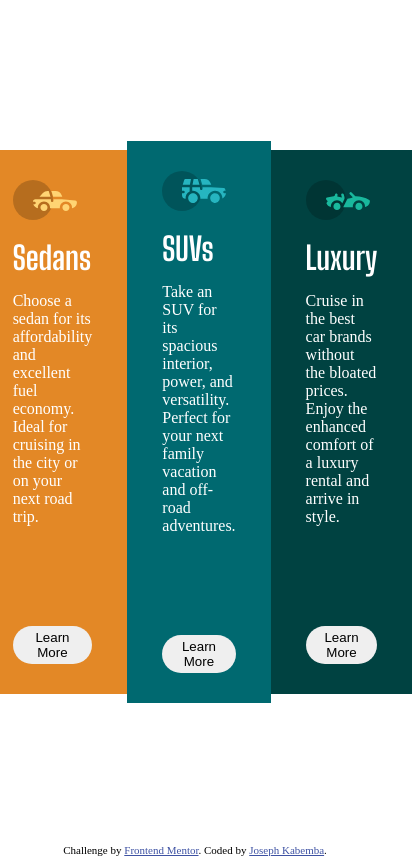
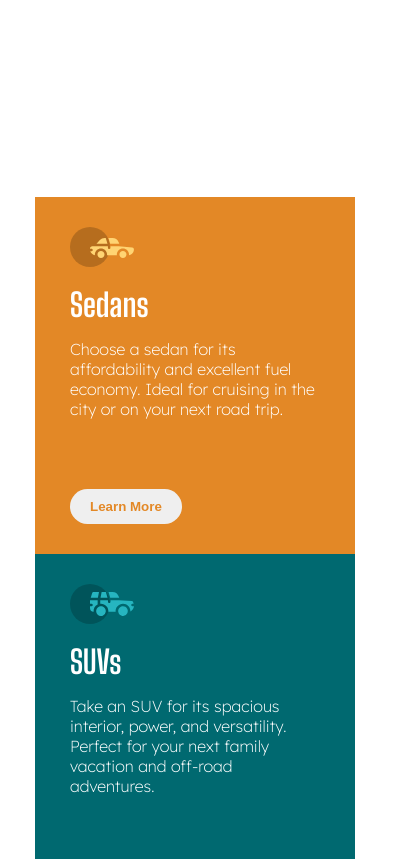
Before and after one commit to josephmadras/3-column-preview-card-component, a plain HTML site: page index.html in a window 390 px wide. Shown: the top 859 px of the page, 412 px wide, since content can reach past the window. Drawn offline with Linux system fonts and the light colour scheme.

Commit message:
style: handle responsiveness

```diff
--- a/index.html
+++ b/index.html
@@ -11,66 +11,8 @@
       sizes="32x32"
       href="./images/favicon-32x32.png"
     />
-
+    <link rel="stylesheet" href="./style.css" />
     <title>Frontend Mentor | 3-column preview card component</title>
-
-    <!-- Feel free to remove these styles or customise in your own stylesheet 👍 -->
-    <style>
-      @import url("https://fonts.googleapis.com/css2?family=Big+Shoulders+Display:wght@700&display=swap");
-      * {
-        margin: 0;
-        padding: 0;
-        box-sizing: border-box;
-      }
-      /* body {
-        font-size: 15px;
-      } */
-      .attribution {
-        font-size: 11px;
-        text-align: center;
-      }
-      .attribution a {
-        color: hsl(228, 45%, 44%);
-      }
-
-      h1 {
-        margin: 15px 0;
-        font-family: "Big Shoulders Display", cursive;
-      }
-      .card-container {
-        height: 100vh;
-        width: 100vw;
-        display: flex;
-        align-items: center;
-        justify-content: center;
-        color: #fff;
-      }
-
-      .card-container > .card {
-        width: 250px;
-        padding: 30px 35px;
-      }
-
-      .card > .btn {
-        border: none;
-        padding: 5% 10%;
-        border-radius: 20px;
-      }
-
-      .card-1 {
-        background-color: hsl(31, 77%, 52%);
-      }
-      .card-2 {
-        background-color: hsl(184, 100%, 22%);
-      }
-      .card-3 {
-        background-color: hsl(179, 100%, 13%);
-      }
-
-      .card-container p {
-        margin-bottom: 100px;
-      }
-    </style>
   </head>
   <body>
     <div class="card-container">
@@ -104,11 +46,11 @@
       </div>
     </div>
 
-    <div class="attribution">
+    <!-- <div class="attribution">
       Challenge by
       <a href="https://www.frontendmentor.io?ref=challenge" target="_blank"
         >Frontend Mentor</a
       >. Coded by <a href="#">Joseph Kabemba</a>.
-    </div>
+    </div> -->
   </body>
 </html>
--- /dev/null
+++ b/style.css
@@ -0,0 +1,98 @@
+@import url("https://fonts.googleapis.com/css2?family=Big+Shoulders+Display:wght@700&family=Lexend+Deca:wght@100;200&display=swap");
+
+* {
+  margin: 0;
+  padding: 0;
+  box-sizing: border-box;
+}
+
+body {
+  height: 100vh;
+  width: 100vw;
+  display: flex;
+  align-items: center;
+  justify-content: center;
+  color: #fff;
+}
+
+.card-container {
+  display: flex;
+  align-items: center;
+  justify-content: center;
+  flex-direction: row;
+  border-radius: 10px;
+  overflow: hidden;
+}
+
+.card-container > .card {
+  width: 250px;
+  padding: 30px 35px;
+}
+
+.card-container h1 {
+  margin: 15px 0;
+  font-family: "Big Shoulders Display", cursive;
+}
+
+.card > .btn {
+  border: none;
+  padding: 10px 20px;
+  border-radius: 20px;
+  margin-top: 70px;
+  font-weight: 700;
+}
+
+.card > .btn:hover {
+  border: 2px solid white;
+  color: #fff;
+  cursor: pointer;
+}
+
+.card-1 > .btn:hover,
+.card-2 > .btn:hover,
+.card-3 > .btn:hover {
+  color: #fff;
+}
+
+.card-1,
+.card-1 > .btn:hover {
+  background-color: hsl(31, 77%, 52%);
+}
+
+.card-2,
+.card-2 > .btn:hover {
+  background-color: hsl(184, 100%, 22%);
+}
+.card-3,
+.card-3 > .btn:hover {
+  background-color: hsl(179, 100%, 13%);
+}
+
+.card-1 .btn {
+  color: hsl(31, 77%, 52%);
+}
+
+.card-2 .btn {
+  color: hsl(184, 100%, 22%);
+}
+
+.card-3 .btn {
+  color: hsl(179, 100%, 13%);
+}
+
+.card-container p {
+  font-family: "Lexend Deca", sans-serif;
+  font-weight: normal;
+}
+
+@media screen and (max-width: 767px) {
+  .card-container {
+    display: flex;
+    flex-direction: column;
+    padding-top: 40rem;
+    overflow: hidden;
+  }
+  .card-container > .card {
+    width: 320px;
+  }
+}
```
